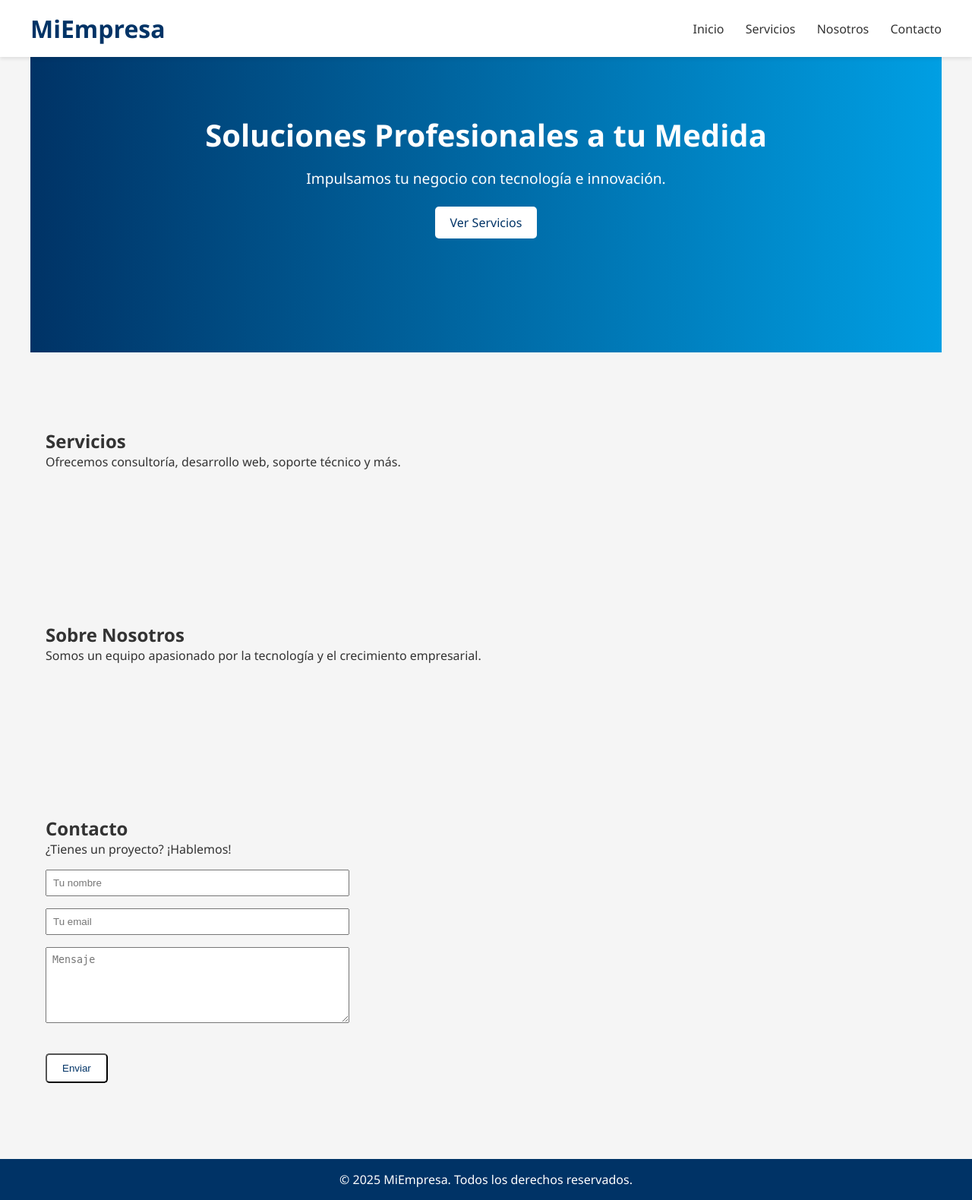
After one commit to JCChoqueM/Curso3, a PHP site: page /pagina.html in a window 1280 px wide. The commit adds this page. Shown: the whole page at 76% size. Run offline with PHP 8.4, Linux system fonts and the light colour scheme.

Commit message:
Cambios recientes en el proyecto

```diff
--- /dev/null
+++ b/pagina.html
@@ -0,0 +1,178 @@
+<!DOCTYPE html>
+<html lang="es">
+<head>
+  <meta charset="UTF-8" />
+  <meta name="viewport" content="width=device-width, initial-scale=1.0" />
+  <title>Empresa Profesional</title>
+  <style>
+    :root {
+      --primary: #003366;
+      --accent: #009fe3;
+      --bg: #f5f5f5;
+      --text: #333;
+    }
+
+    * {
+      box-sizing: border-box;
+      margin: 0;
+      padding: 0;
+    }
+
+    body {
+      font-family: 'Segoe UI', sans-serif;
+      background: var(--bg);
+      color: var(--text);
+      scroll-behavior: smooth;
+    }
+
+    header {
+      background: white;
+      padding: 1rem 2rem;
+      box-shadow: 0 2px 5px rgba(0,0,0,0.1);
+      position: fixed;
+      width: 100%;
+      top: 0;
+      z-index: 1000;
+    }
+
+    .nav {
+      max-width: 1200px;
+      margin: 0 auto;
+      display: flex;
+      justify-content: space-between;
+      align-items: center;
+    }
+
+    .nav h1 {
+      color: var(--primary);
+    }
+
+    nav a {
+      margin-left: 1.5rem;
+      text-decoration: none;
+      color: var(--text);
+      font-weight: 500;
+    }
+
+    nav a:hover {
+      color: var(--accent);
+    }
+
+    section {
+      padding: 100px 20px;
+      max-width: 1200px;
+      margin: 0 auto;
+    }
+
+    #inicio {
+      background: linear-gradient(to right, var(--primary), var(--accent));
+      color: white;
+      text-align: center;
+      padding: 150px 20px;
+    }
+
+    #inicio h2 {
+      font-size: 2.5rem;
+      margin-bottom: 1rem;
+    }
+
+    #inicio p {
+      font-size: 1.2rem;
+    }
+
+    .btn {
+      background: white;
+      color: var(--primary);
+      padding: 10px 20px;
+      border-radius: 5px;
+      text-decoration: none;
+      margin-top: 1.5rem;
+      display: inline-block;
+      transition: background 0.3s;
+    }
+
+    .btn:hover {
+      background: #e0e0e0;
+    }
+
+    footer {
+      background: var(--primary);
+      color: white;
+      text-align: center;
+      padding: 1rem;
+    }
+
+    @media (max-width: 768px) {
+      .nav {
+        flex-direction: column;
+      }
+
+      nav a {
+        margin: 0.5rem 0;
+      }
+
+      #inicio h2 {
+        font-size: 2rem;
+      }
+    }
+  </style>
+</head>
+<body>
+
+  <header>
+    <div class="nav">
+      <h1>MiEmpresa</h1>
+      <nav>
+        <a href="#inicio">Inicio</a>
+        <a href="#servicios">Servicios</a>
+        <a href="#nosotros">Nosotros</a>
+        <a href="#contacto">Contacto</a>
+      </nav>
+    </div>
+  </header>
+
+  <section id="inicio">
+    <h2>Soluciones Profesionales a tu Medida</h2>
+    <p>Impulsamos tu negocio con tecnología e innovación.</p>
+    <a href="#servicios" class="btn">Ver Servicios</a>
+  </section>
+
+  <section id="servicios">
+    <h2>Servicios</h2>
+    <p>Ofrecemos consultoría, desarrollo web, soporte técnico y más.</p>
+  </section>
+
+  <section id="nosotros">
+    <h2>Sobre Nosotros</h2>
+    <p>Somos un equipo apasionado por la tecnología y el crecimiento empresarial.</p>
+  </section>
+
+  <section id="contacto">
+    <h2>Contacto</h2>
+    <p>¿Tienes un proyecto? ¡Hablemos!</p>
+    <form>
+      <input type="text" placeholder="Tu nombre" required style="display:block;margin:1rem 0;padding:0.5rem;width:100%;max-width:400px;">
+      <input type="email" placeholder="Tu email" required style="display:block;margin:1rem 0;padding:0.5rem;width:100%;max-width:400px;">
+      <textarea placeholder="Mensaje" required style="display:block;margin:1rem 0;padding:0.5rem;width:100%;max-width:400px;height:100px;"></textarea>
+      <button type="submit" class="btn">Enviar</button>
+    </form>
+  </section>
+
+  <footer>
+    &copy; 2025 MiEmpresa. Todos los derechos reservados.
+  </footer>
+
+  <script>
+    // JS básico si necesitas navegación suave adicional o acciones
+    document.querySelectorAll('a[href^="#"]').forEach(anchor => {
+      anchor.addEventListener('click', function(e) {
+        e.preventDefault();
+        const target = document.querySelector(this.getAttribute('href'));
+        if (target) {
+          target.scrollIntoView({ behavior: 'smooth' });
+        }
+      });
+    });
+  </script>
+</body>
+</html>
```
Also changed, not shown: 02.php (+18 -3 lines).
